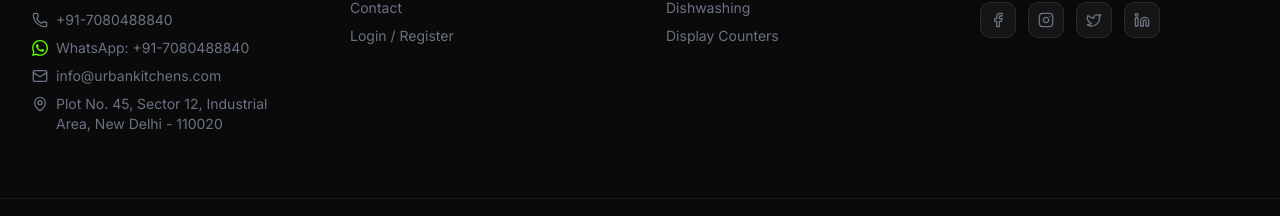
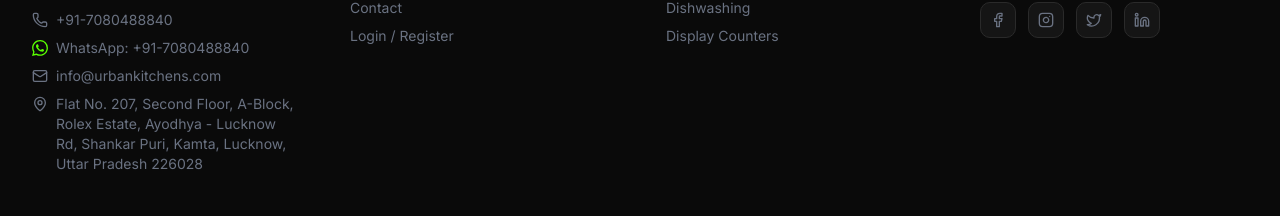
Before and after one commit to Tarun-52/urban-kitchen-v3, a Next.js app: page / in a window 1280 px wide. Shown: the part 4805-5021 px from the top of the page. Built offline with nearby package versions, Linux system fonts and the light colour scheme; no server answers; the database is empty.

Commit message:
update address details

```diff
--- a/src/components/Footer.tsx
+++ b/src/components/Footer.tsx
@@ -77,7 +77,7 @@
               </a>
               <div className="flex items-start gap-2 text-gray-500 text-sm">
                 <MapPin className="w-4 h-4 mt-0.5 shrink-0" />
-                Plot No. 45, Sector 12, Industrial Area, New Delhi - 110020
+                Flat No. 207, Second Floor, A-Block, Rolex Estate, Ayodhya - Lucknow Rd, Shankar Puri, Kamta, Lucknow, Uttar Pradesh 226028
               </div>
             </div>
           </div>
```
